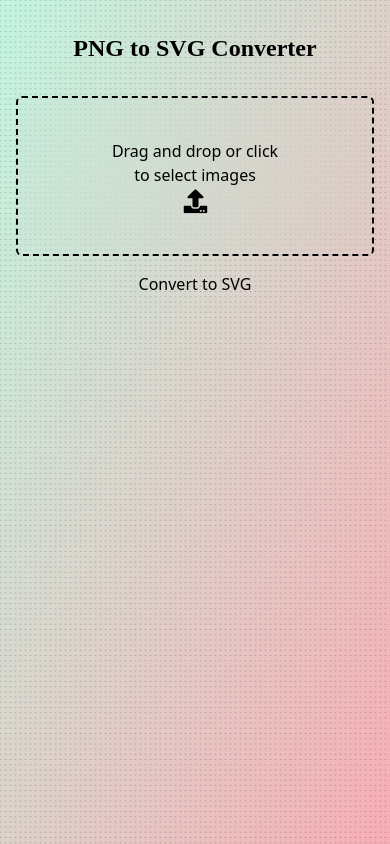
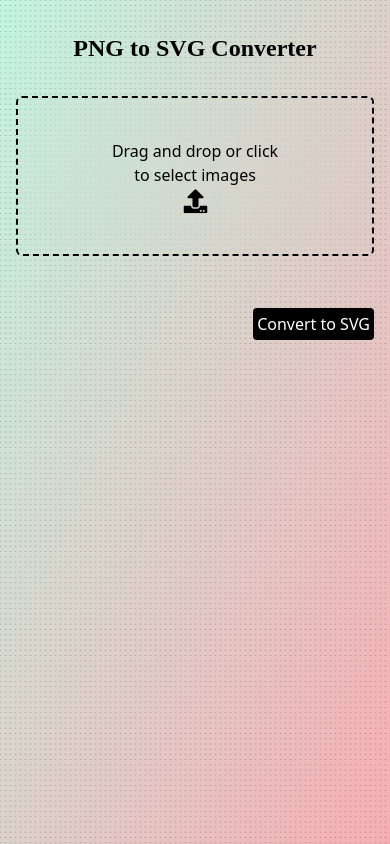
Before and after one commit to TraceOfHumanity/png-to-svg-convertor, a React (Vite) app: page / in a window 390 px wide. Built offline with nearby package versions, Linux system fonts and the light colour scheme; a web font is replaced by a local one.

Commit message:
Improve image and SVG display with responsive grid layout

```diff
--- a/src/App.tsx
+++ b/src/App.tsx
@@ -67,20 +67,24 @@ function App() {
           <FaUpload className="text-2xl inline-block" />
         </div>
       </div>
+      <div className="grid grid-cols-1 md:grid-cols-2 gap-4 lg:grid-cols-3 pb-5 md:pb-16">
         {images.map((img, index) => (
-        <div key={index}>
-          <img src={img.data} alt={img.name} width={200} />
+          <div key={index} className="flex flex-col gap-2 relative group border border-black rounded-md p-1 backdrop-blur">
+            <img className="mx-auto" src={img.data} alt={img.name} width={200} />
             <p>{img.name}</p>
           </div>
         ))}
-      <button onClick={convertToSvg} disabled={images.length === 0}>Convert to SVG</button>
-      {svgs.length > 0 && <button onClick={downloadAllSvgs}>Download All SVGs</button>}
+      </div>
+      <button className="flex items-center gap-2 w-fit ml-auto bg-black text-white rounded p-1" onClick={convertToSvg} disabled={images.length === 0}>Convert to SVG</button>
+      {svgs.length > 0 && <button className="flex items-center gap-2 w-fit ml-auto bg-black text-white rounded p-1" onClick={downloadAllSvgs}>Download All SVGs</button>}
+      <div className="grid grid-cols-1 md:grid-cols-2 gap-4 lg:grid-cols-3 pb-5 md:pb-16">
         {svgs.map((svg, index) => (
-        <div key={index}>
-          <div dangerouslySetInnerHTML={{ __html: svg.data }} />
+          <div key={index} className="flex flex-col gap-2 relative group border border-black rounded-md p-1 backdrop-blur">
+            <div className="w-full h-full [&_svg]:w-full [&_svg]:h-full"  dangerouslySetInnerHTML={{ __html: svg.data }} />
             <p>{svg.name}</p>
           </div>
         ))}
+      </div>
     </MainContainer>
   );
 }
--- a/src/index.css
+++ b/src/index.css
@@ -25,10 +25,7 @@ body {
     width: 100%;
     height: 100%;
     background-image: url("../public/bgPattern.svg");
-    /* background-size: cover; */
     background-position: center;
-    /* background-repeat: no-repeat; */
-    /* opacity: 0.5; */
     z-index: -1;
   }
 }
```
Lines whose indentation alone changed are shown as unchanged.
